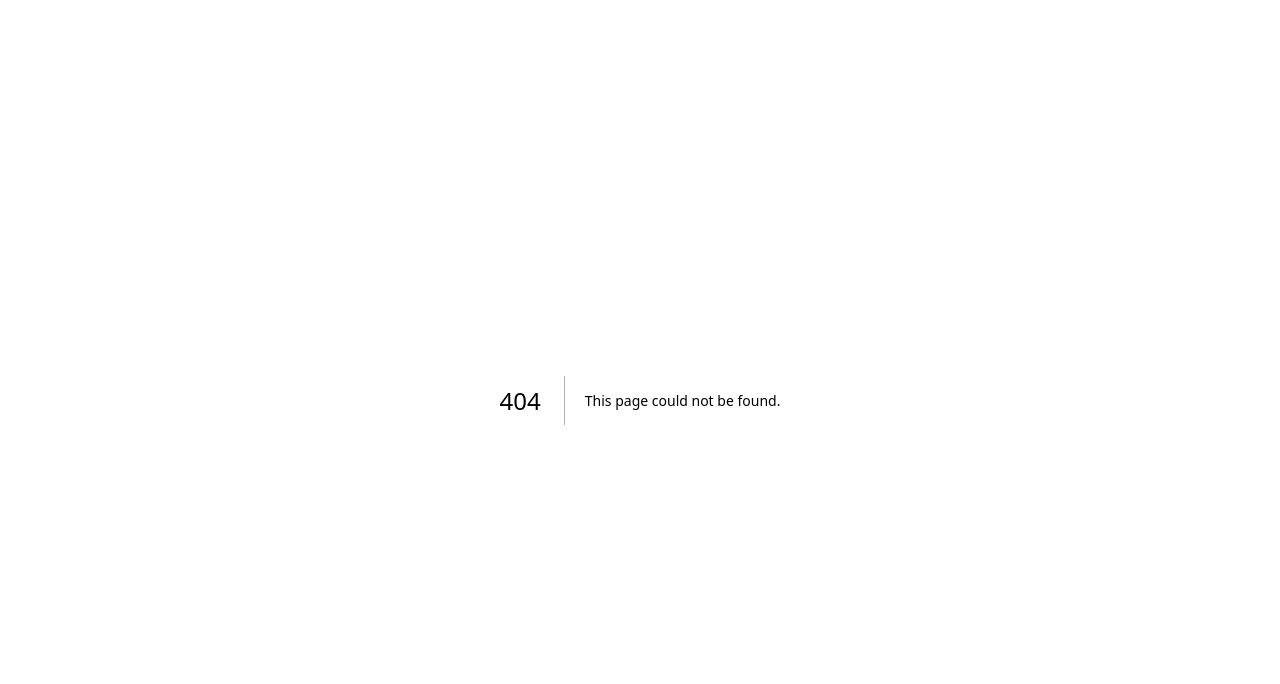
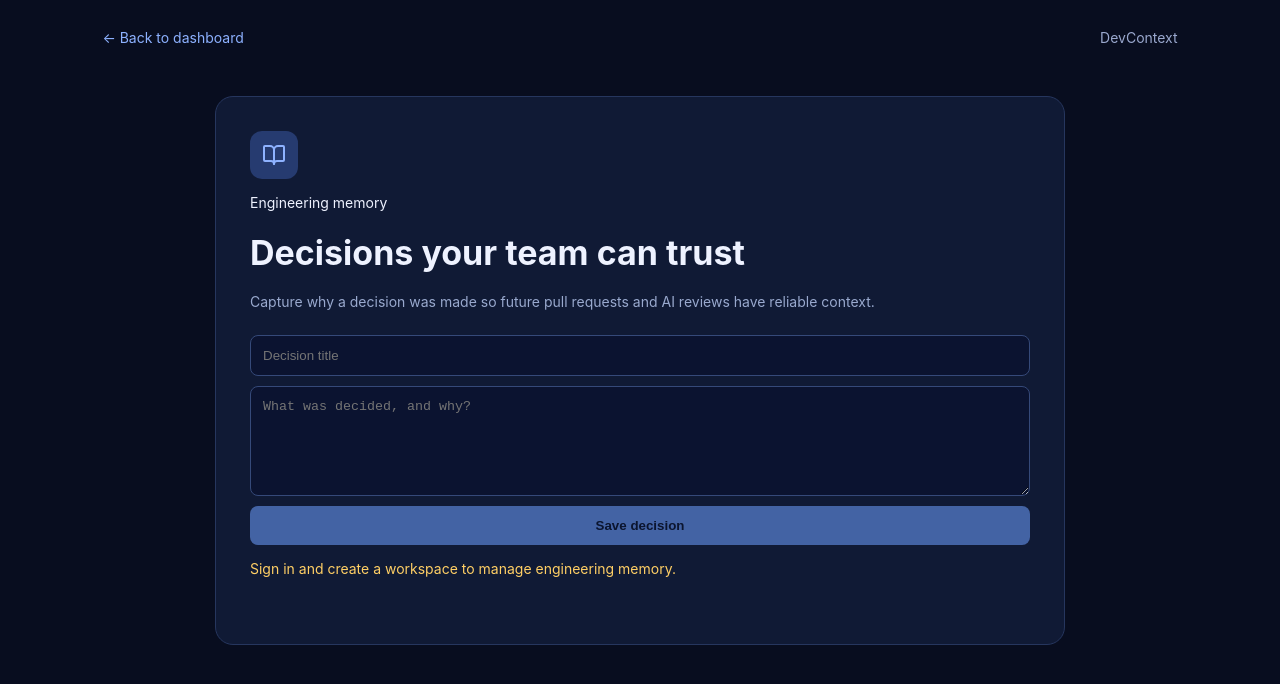
Before and after one commit to avnishweb91/devContext, a Next.js app in the folder frontend/: page /decisions in a window 1280 px wide. Before the commit this address had no page. Shown: the top 684 px of the page. Built offline with nearby package versions, Linux system fonts and the light colour scheme; no server answers.

Commit message:
Add engineering decisions workflow

```diff
--- /dev/null
+++ b/frontend/app/decisions/decisions.css
@@ -0,0 +1 @@
+.decisions-page{min-height:100vh;background:#080d1f;color:#eef2ff;padding:28px 8vw}.decisions-top{display:flex;justify-content:space-between;color:#9aa8ce;margin-bottom:48px}.decisions-top a{color:#8db1ff;text-decoration:none}.decisions-card{max-width:850px;margin:auto;background:#101a35;border:1px solid #26365e;border-radius:18px;padding:34px}.decisions-icon{display:grid;place-items:center;width:48px;height:48px;border-radius:12px;background:#263b70;color:#8eb2ff}.decisions-card h1{font-size:34px;margin:8px 0}.muted{color:#99a9ce;line-height:1.6}.decisions-card>label{display:grid;gap:8px;margin-top:22px;color:#acbbdc}.decisions-card select,.decisions-card input,.decisions-card textarea{background:#0b1330;color:#eef2ff;border:1px solid #354979;border-radius:8px;padding:12px}.decisions-card form{display:grid;gap:10px;margin-top:22px}.decisions-card textarea{min-height:110px;resize:vertical}.decisions-card button{border:0;border-radius:8px;padding:12px;background:#6e9fff;color:#07112b;font-weight:700}.decisions-card button:disabled{opacity:.55}.decision-message{color:#ffcf65}.memory-list{display:grid;gap:12px;margin-top:30px}.memory-list article{display:flex;gap:12px;padding:18px;background:#0c1530;border:1px solid #25375f;border-radius:12px;color:#70d9a6}.memory-list article div{display:grid;gap:5px}.memory-list small,.memory-list p{color:#98a9cf}.memory-list p{margin:5px 0 0;line-height:1.5}
--- /dev/null
+++ b/frontend/app/decisions/page.tsx
@@ -0,0 +1,19 @@
+"use client";
+
+import { FormEvent, useEffect, useState } from "react";
+import { BookOpen, CheckCircle2 } from "lucide-react";
+import Link from "next/link";
+import "./decisions.css";
+
+type Workspace = { id: string; name: string };
+type Memory = { id: string; title: string; source: string; content: string; createdAt: string };
+
+export default function DecisionsPage() {
+  const [workspaces, setWorkspaces] = useState<Workspace[]>([]); const [workspaceId, setWorkspaceId] = useState("");
+  const [memories, setMemories] = useState<Memory[]>([]); const [title, setTitle] = useState(""); const [content, setContent] = useState("");
+  const [message, setMessage] = useState(""); const [saving, setSaving] = useState(false);
+  useEffect(() => { fetch("/api/workspaces").then(r => r.ok ? r.json() : Promise.reject()).then((items: Workspace[]) => { setWorkspaces(items); if (items[0]) setWorkspaceId(items[0].id); }).catch(() => setMessage("Sign in and create a workspace to manage engineering memory.")); }, []);
+  useEffect(() => { if (!workspaceId) return; fetch(`/api/workspaces/${workspaceId}/memories`).then(r => r.ok ? r.json() : Promise.reject()).then(setMemories).catch(() => setMessage("Unable to load engineering memory.")); }, [workspaceId]);
+  async function submit(event: FormEvent<HTMLFormElement>) { event.preventDefault(); setSaving(true); setMessage(""); try { const response = await fetch(`/api/workspaces/${workspaceId}/memories`, { method: "POST", headers: { "Content-Type": "application/json" }, body: JSON.stringify({ title, source: "decision", content }) }); const data = await response.json(); if (!response.ok) throw new Error(data.message || "Unable to save decision"); setMemories(items => [data, ...items]); setTitle(""); setContent(""); } catch (error) { setMessage(error instanceof Error ? error.message : "Unable to save decision"); } finally { setSaving(false); } }
+  return <main className="decisions-page"><div className="decisions-top"><Link href="/">← Back to dashboard</Link><span>DevContext</span></div><section className="decisions-card"><div className="decisions-icon"><BookOpen size={24} /></div><p className="eyebrow">Engineering memory</p><h1>Decisions your team can trust</h1><p className="muted">Capture why a decision was made so future pull requests and AI reviews have reliable context.</p>{workspaces.length > 0 && <label>Workspace<select value={workspaceId} onChange={event => setWorkspaceId(event.target.value)}>{workspaces.map(workspace => <option key={workspace.id} value={workspace.id}>{workspace.name}</option>)}</select></label>}<form onSubmit={submit}><input required maxLength={300} placeholder="Decision title" value={title} onChange={event => setTitle(event.target.value)} /><textarea required maxLength={12000} placeholder="What was decided, and why?" value={content} onChange={event => setContent(event.target.value)} /><button disabled={saving || !workspaceId}>{saving ? "Saving…" : "Save decision"}</button></form>{message && <p className="decision-message" role="alert">{message}</p>}<div className="memory-list">{memories.map(memory => <article key={memory.id}><CheckCircle2 size={18} /><div><strong>{memory.title}</strong><small>{memory.source} · {new Date(memory.createdAt).toLocaleString()}</small><p>{memory.content}</p></div></article>)}</div></section></main>;
+}
--- a/frontend/app/page.tsx
+++ b/frontend/app/page.tsx
@@ -42,7 +42,7 @@ export default function Home() {
   const displayedPrs = livePullRequests.length > 0 ? livePullRequests.map(pr => ({ icon: pr.verificationStatus === "VERIFIED" ? CheckCircle2 : AlertTriangle, color: pr.verificationStatus === "VERIFIED" ? "green" : "yellow", title: pr.title, meta: `#${pr.number} · ${pr.repository} · ${pr.author}`, status: pr.verificationStatus.replaceAll("_", " "), detail: pr.state === "open" ? "Workspace pull request awaiting release evidence" : "Persisted pull request record" })) : prs;
 
   return <div className="shell">
-    <aside className="sidebar"><div className="brand"><span className="logo">D</span> DevContext</div><div className="label">Workspace</div><nav>{["Overview", "Pull requests", "Decisions", "Incidents", "Integrations", "Team"].map((item, index) => <button key={item} className={active === item ? "nav active" : "nav"} onClick={() => { if (item === "Integrations") { window.location.assign("/integrations"); return; } if (item === "Pull requests") { window.location.assign("/pull-requests"); return; } if (item === "Team") { window.location.assign("/team"); return; } setActive(item); notify(`Switched to ${item}`); }}><span>{[<CircleDot key="1" />, <GitPullRequest key="2" />, <Workflow key="3" />, <AlertTriangle key="4" />, <Settings2 key="5" />, <Users key="6" />][index]}</span>{item}</button>)}</nav><hr /><div className="project"><strong>acme-platform</strong>12 repositories · 46 contributors</div><div className="project"><strong>Connected systems</strong>GitHub · Jira · Slack</div></aside>
+    <aside className="sidebar"><div className="brand"><span className="logo">D</span> DevContext</div><div className="label">Workspace</div><nav>{["Overview", "Pull requests", "Decisions", "Incidents", "Integrations", "Team"].map((item, index) => <button key={item} className={active === item ? "nav active" : "nav"} onClick={() => { if (item === "Integrations") { window.location.assign("/integrations"); return; } if (item === "Pull requests") { window.location.assign("/pull-requests"); return; } if (item === "Team") { window.location.assign("/team"); return; } if (item === "Decisions") { window.location.assign("/decisions"); return; } setActive(item); notify(`Switched to ${item}`); }}><span>{[<CircleDot key="1" />, <GitPullRequest key="2" />, <Workflow key="3" />, <AlertTriangle key="4" />, <Settings2 key="5" />, <Users key="6" />][index]}</span>{item}</button>)}</nav><hr /><div className="project"><strong>acme-platform</strong>12 repositories · 46 contributors</div><div className="project"><strong>Connected systems</strong>GitHub · Jira · Slack</div></aside>
     <main><header><div className="crumb">Workspace / <strong>{active}</strong> <span className={apiConnected ? "api-status connected" : apiConnected === false ? "api-status disconnected" : "api-status"}>{apiConnected ? "● API connected" : apiConnected === false ? "● API offline" : "● Connecting"}</span></div><div className="top-actions"><button onClick={() => notify("Search across code, decisions, incidents and docs")}><Search size={16} /></button><button onClick={() => notify("No new notifications")}><Activity size={16} /></button>{authState === "anonymous" && <a className="auth-button" href="/oauth2/authorization/github">Sign in</a>}<span className="avatar">AS</span></div></header><section className="content">
       <div className="hero"><div><h1>Good morning, Avnish</h1><p>Your engineering context is up to date across 12 repositories.</p></div><button className="primary" onClick={runVerification}><ShieldCheck size={16} />{running ? "Verifying…" : "Run verification"}</button></div>
       <div className="metrics"><Metric label="Open pull requests" value={String(liveMetrics?.openPullRequests ?? 24)} note={liveMetrics ? "Live workspace data" : "↓ 18% from last week"} /><Metric label="Context coverage" value={`${liveMetrics?.contextCoverage ?? 87}%`} note={liveMetrics ? "Live workspace data" : "↑ 6% this month"} /><Metric label="Unverified AI changes" value={String(liveMetrics?.unverifiedAiChanges ?? 7)} note="Needs attention" warn /><Metric label="Active incidents" value={String(liveMetrics?.activeIncidents ?? 2)} note={liveMetrics ? "Live workspace data" : "Both assigned"} /></div>
```
Also changed, not shown: 1 other file (tests, documents, lock files or other folders).
